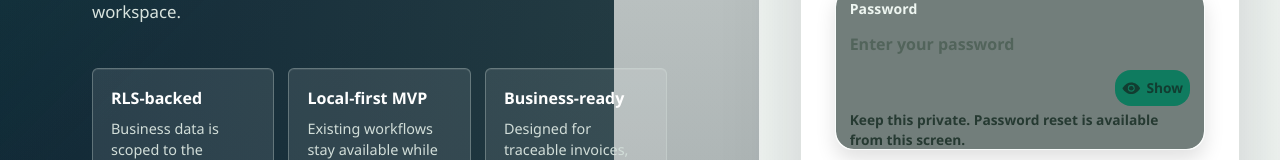
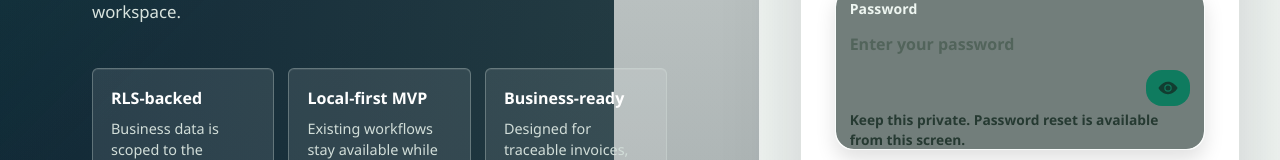
Before and after one commit to mbambajnr/bizpilot-gh-ionic-, a React (Vite) app: page / in a window 1280 px wide. Shown: the part 421-581 px from the top of the page. Built offline with nearby package versions, Linux system fonts and the light colour scheme; no server answers.

Commit message:
Use icon-only password toggles

```diff
--- a/src/pages/AuthPage.tsx
+++ b/src/pages/AuthPage.tsx
@@ -188,7 +188,6 @@ const AuthPage: React.FC = () => {
                   onClick={() => setShowPassword((current) => !current)}
                 >
                   <IonIcon aria-hidden="true" icon={showPassword ? eyeOff : eye} />
-                  {showPassword ? 'Hide' : 'Show'}
                 </IonButton>
                 {focusedField !== 'password' ? (
                   <p id="owner-password-help" className="auth-field-help">
@@ -218,7 +217,6 @@ const AuthPage: React.FC = () => {
                     onClick={() => setShowConfirmPassword((current) => !current)}
                   >
                     <IonIcon aria-hidden="true" icon={showConfirmPassword ? eyeOff : eye} />
-                    {showConfirmPassword ? 'Hide' : 'Show'}
                   </IonButton>
                   {focusedField !== 'confirmPassword' ? (
                     <p id="confirm-password-help" className="auth-field-help">
--- a/src/theme/app.css
+++ b/src/theme/app.css
@@ -180,13 +180,14 @@
   --color: #123d31;
   align-self: flex-end;
   min-height: 36px;
+  min-width: 44px;
   margin: 4px 0 0;
   font-size: 0.86rem;
   font-weight: 800;
 }
 
 .auth-password-toggle ion-icon {
-  margin-right: 6px;
+  font-size: 1.25rem;
 }
 
 .auth-panel ion-button::part(native):focus-visible,
```
